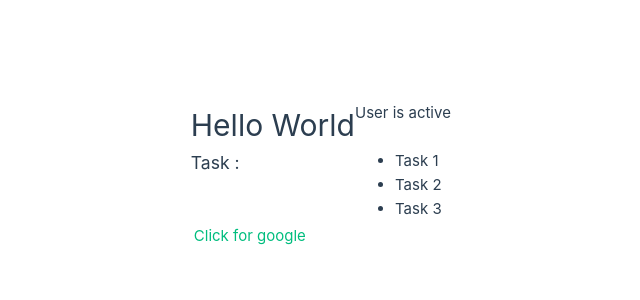
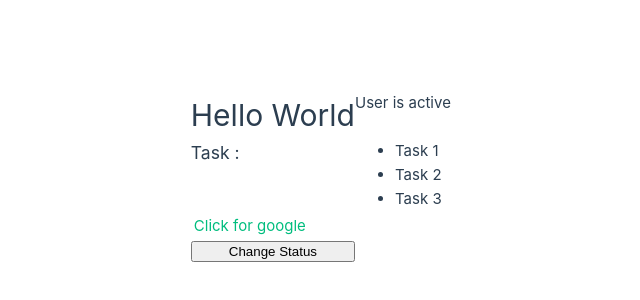
Before and after one commit to btongheng/vue-2024, a Vue app: page / in a window 1280 px wide. Shown: the part 224-524 px from the top of the page, without its empty margins (285-925 px from the left). Built offline with nearby package versions, Linux system fonts and the light colour scheme.

Commit message:
v-on directive

```diff
--- a/src/App.vue
+++ b/src/App.vue
@@ -6,6 +6,17 @@
       status: 'active',
       tasks: ['Task 1', 'Task 2', 'Task 3'],
       link: 'https://google.com',
+    }
+  },
+  methods: {
+    toggleStatus() {
+      if (this.status === 'active') {
+        this.status = 'pending'
+      } else if (this.status === 'pending') {
+        this.status = 'inactive'
+      } else {
+        this.status = 'active'
+      }
     }
   }
 }
@@ -25,5 +36,8 @@
   <!-- <a v-bind:href="link">{{link}}</a> -->
   <!-- <a href="https://google.com">{{link}}</a> -->
   <a :href="link">Click for google</a>
+  <br/>
+  <!-- <button v-on:click="toggleStatus">Change Status</button> -->
+  <button @click="toggleStatus">Change Status</button>
 
 </template>
```
